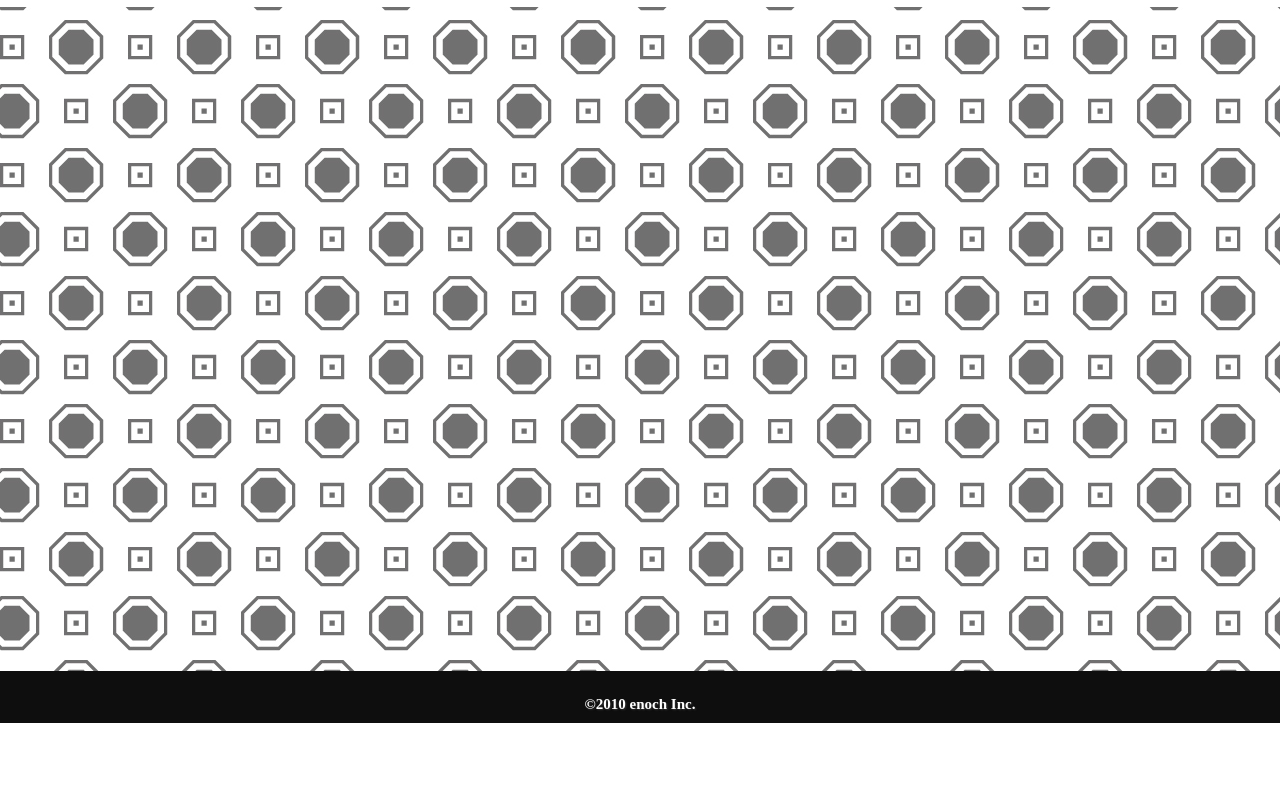
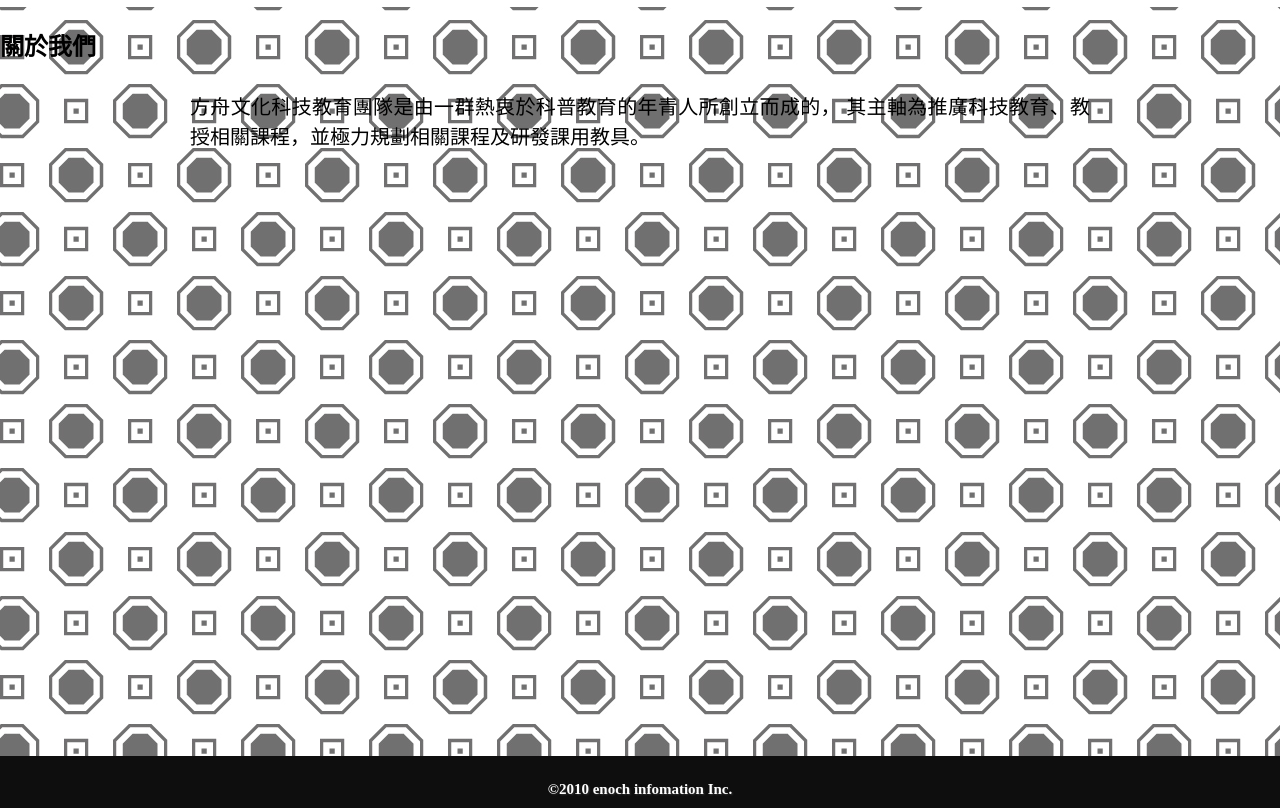
Before and after one commit to White-Sun-ni/enoch, a plain HTML site: page about.html in a window 1280 px wide. Shown: the part 93-901 px from the top of the page. Before the commit the page ends 816 px from the top, so only its background shows below. Drawn offline with nearby package versions, Linux system fonts and the light colour scheme; a web font is replaced by a local one.

Commit message:
Update about.html

```diff
--- a/about.html
+++ b/about.html
@@ -34,13 +34,20 @@
         </header>
         <!-- menu finish -->
         <section class="sec1"></section>
+        <section class="titleA">
+            <h1 class="aboutus">關於我們</h1>
+        </section>
         <section class="content">
-
-
+            <div>
+                <p>
+                    方舟文化科技教育團隊是由一群熱衷於科普教育的年青人所創立而成的，
+                    其主軸為推廣科技教育、教授相關課程，並極力規劃相關課程及研發課用教具。
+                </p>
+            </div>
         </section>
         <footer class="content_end">
             <div>
-                <h2>©2010 enoch Inc.</h2>
+                <h2>©2010 enoch infomation Inc.</h2>
             </div>
         </footer>
     </div>
```
